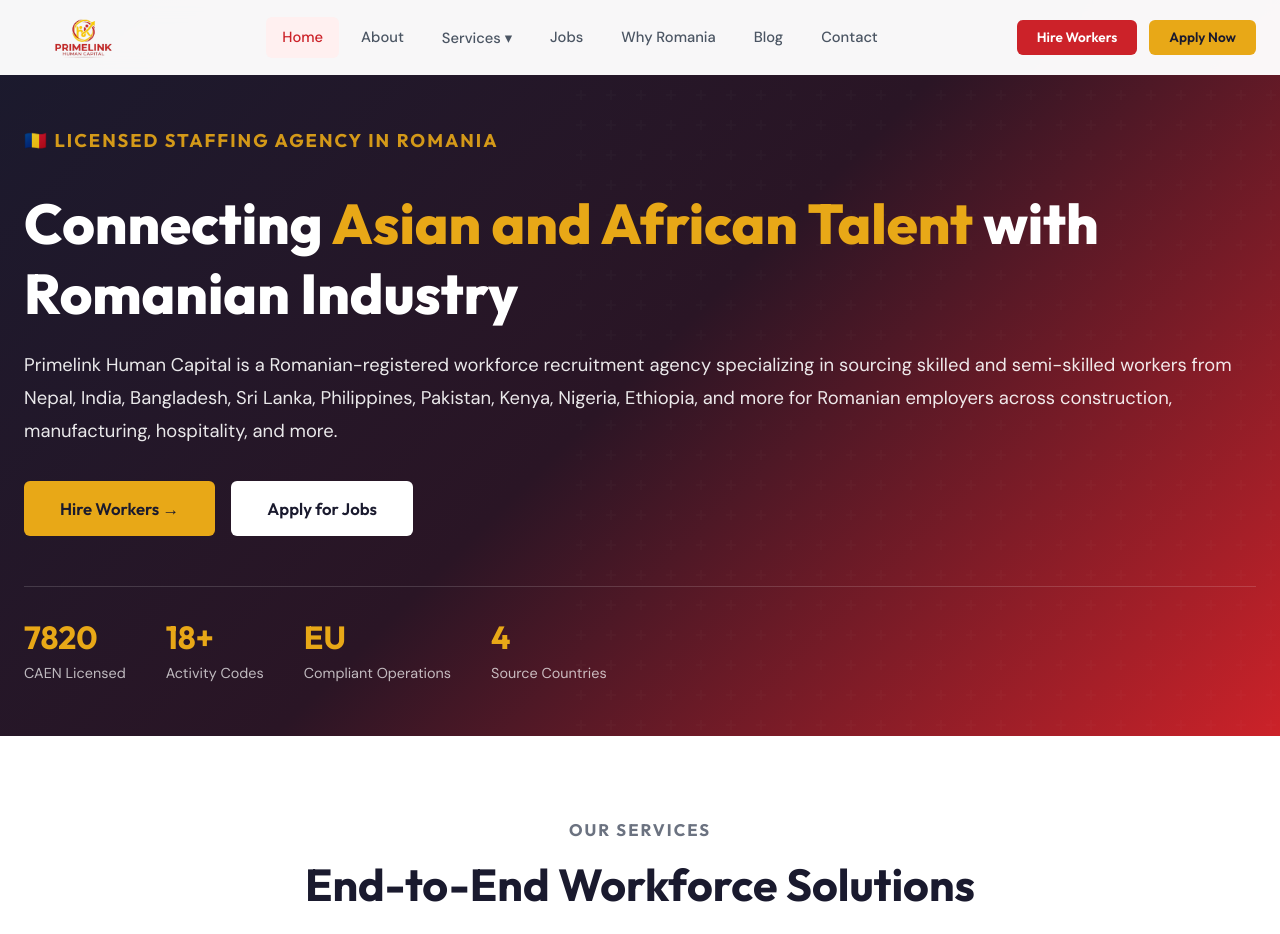
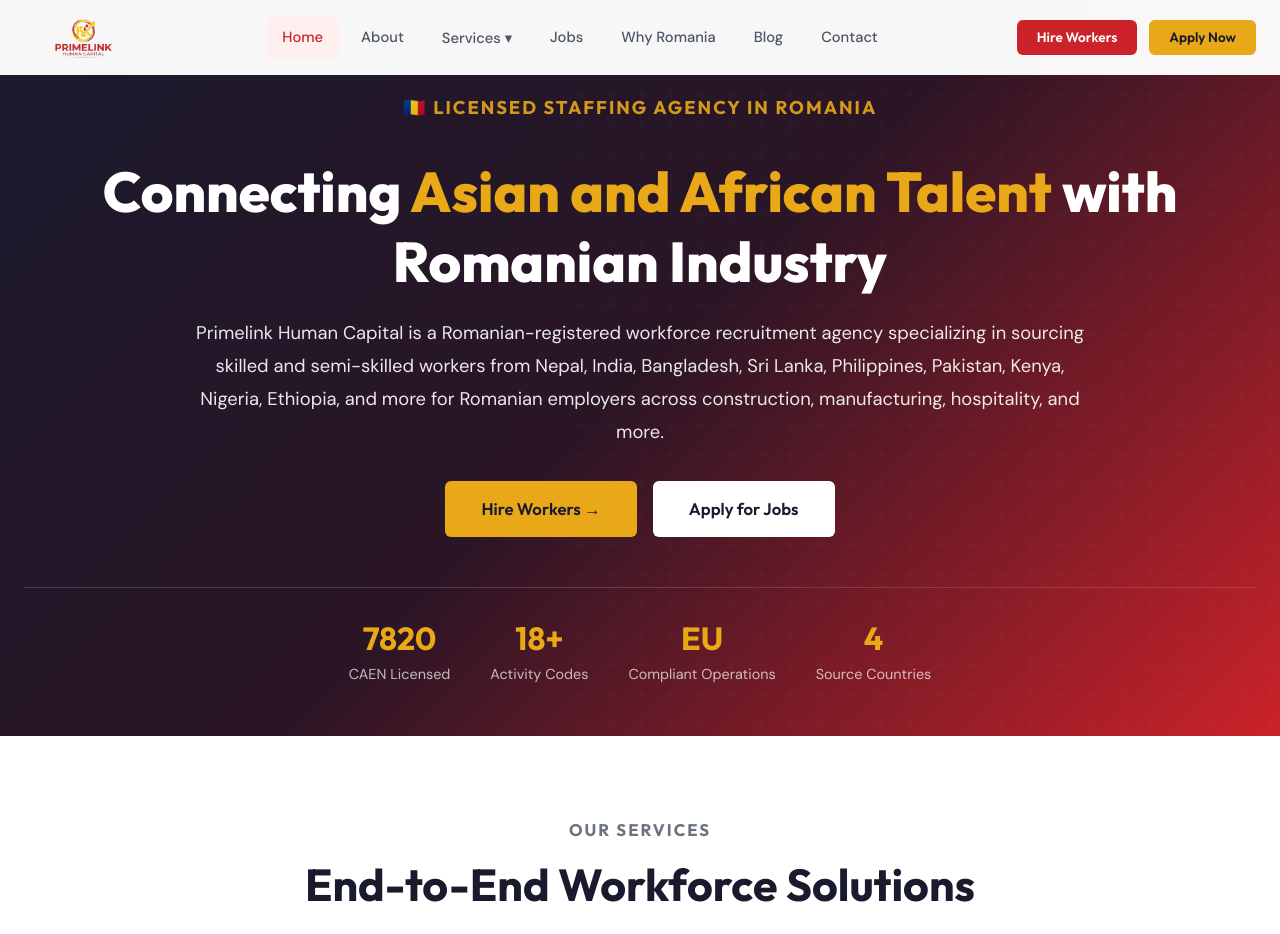
Before and after one commit to BIKASH907/PrimeLink, a Next.js app: page / in a window 1280 px wide. Shown: the top 934 px of the page. Built offline with nearby package versions, Linux system fonts and the light colour scheme.

Commit message:
fix: center hero content, readable text width

```diff
--- a/styles/globals.css
+++ b/styles/globals.css
@@ -1024,3 +1024,8 @@
 @media (max-width: 768px) { h1 { font-size: 1.8rem !important; } h2 { font-size: 1.5rem !important; } .hero { padding: 100px 0 60px !important; min-height: auto !important; } .hero-buttons { flex-direction: column; } .hero-buttons .btn { width: 100%; text-align: center; } .hero-stats { flex-direction: column; gap: 16px; } .page-hero { padding: 100px 0 50px !important; } .section { padding: 40px 0 !important; } .grid-2, .grid-3, .grid-4 { grid-template-columns: 1fr !important; gap: 16px !important; } .two-col { grid-template-columns: 1fr !important; gap: 24px !important; } .two-col-image { display: none; } .form-row { grid-template-columns: 1fr !important; } .nav { display: none !important; } .mobile-toggle { display: block !important; } .header-actions .btn { display: none !important; } .logo img { height: 45px !important; } .cta-banner { padding: 30px 20px !important; } .cta-buttons { flex-direction: column; } .cta-buttons .btn { width: 100%; text-align: center; } .stats-bar { grid-template-columns: 1fr 1fr !important; } .footer-grid { grid-template-columns: 1fr !important; gap: 24px !important; } .footer-bottom { flex-direction: column; text-align: center; } .process-step { flex-direction: column; gap: 16px; } }
 .hero-content { max-width: 100% !important; }
 .container { max-width: 1400px !important; }
+.hero-content { text-align: center !important; margin: 0 auto !important; }
+.hero-content p { max-width: 900px !important; margin: 0 auto 32px !important; }
+.hero-buttons { justify-content: center !important; }
+.hero-stats { justify-content: center !important; }
+.section-header { max-width: 900px !important; }
```
